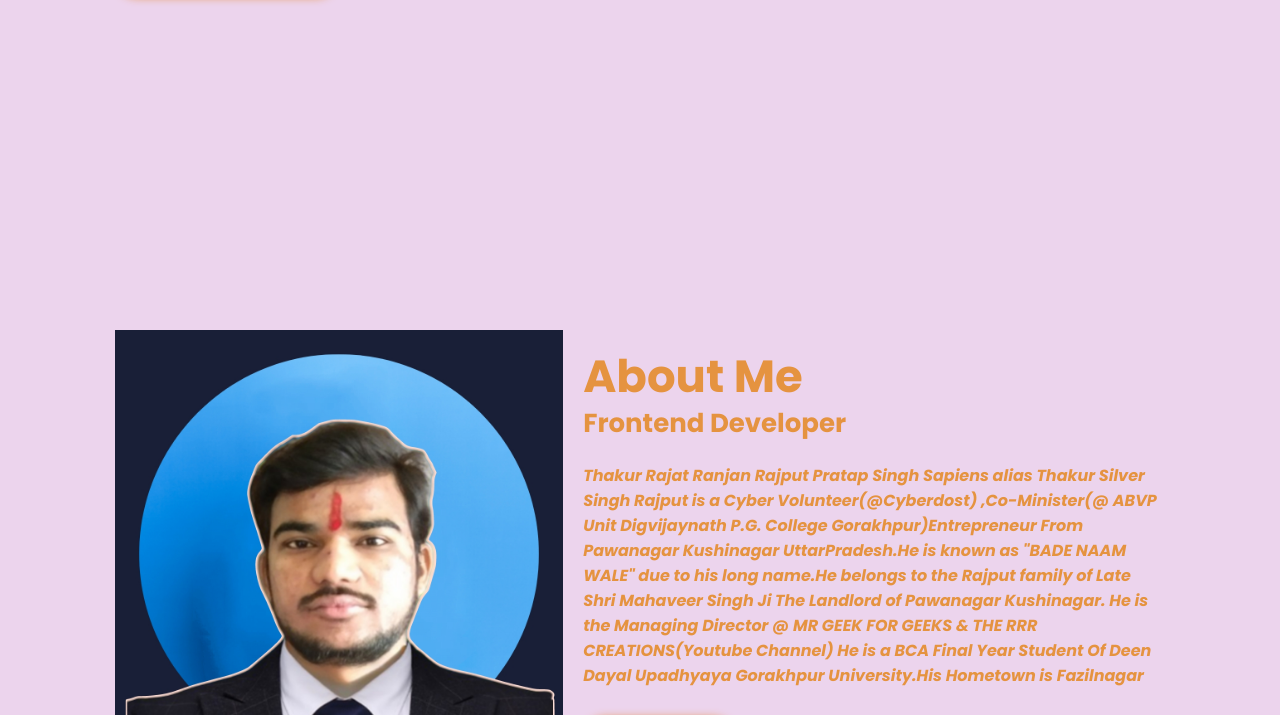
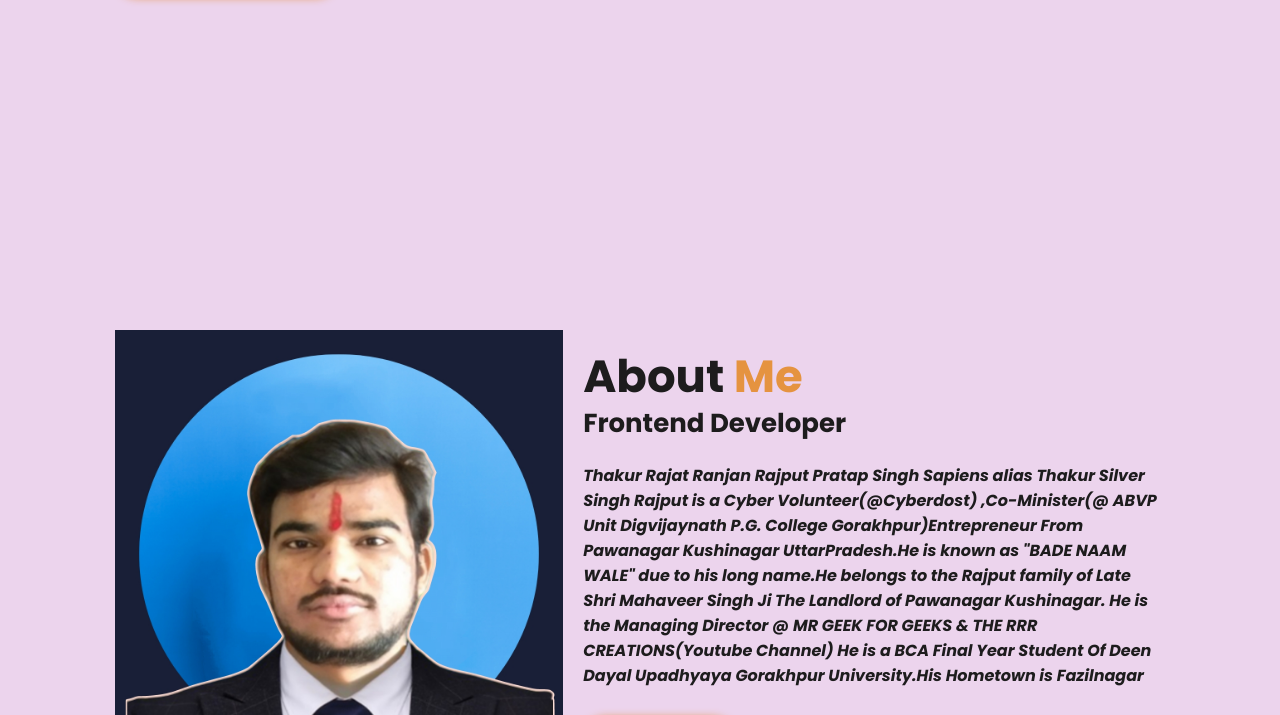
Before and after one commit to rajatranjanpratapsingh/rrpsingh, a plain HTML site: page index.html in a window 1280 px wide. Shown: the part 684-1399 px from the top of the page. Drawn offline with nearby package versions, Linux system fonts and the light colour scheme; a web font is replaced by a local one.

Commit message:
Update styles.css

```diff
--- a/styles.css
+++ b/styles.css
@@ -16,7 +16,7 @@ p{
 :root {
     --bg-color:#ecd4ed;
     --snd-bg-color: #ecd4ed;
-    --text-color: #e59340;
+    --text-color: #1d1c1d;
     --main-color: #e59340;
 
 
```
